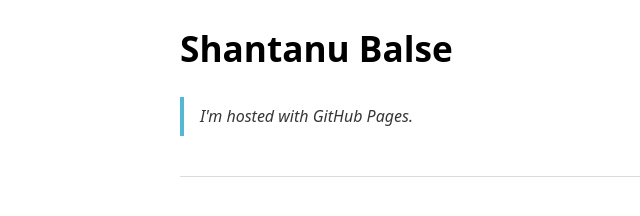
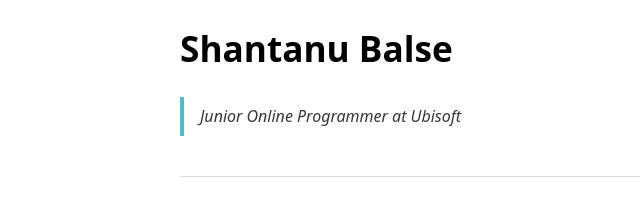
Before and after one commit to DontStopThinking/DontStopThinking.github.io, a plain HTML site: page index.html in a window 1280 px wide. Shown: the full height of the page, 60-700 px from the left. Drawn offline with nearby package versions, Linux system fonts and the light colour scheme.

Commit message:
Change blockquote

```diff
--- a/index.html
+++ b/index.html
@@ -10,7 +10,7 @@
   </head>
   <body>
     <h1>Shantanu Balse</h1>
-    <blockquote>I'm hosted with GitHub Pages.</blockquote>
+    <blockquote>Junior Online Programmer at Ubisoft</blockquote>
     <footer></footer>
   </body>
 </html>
```
